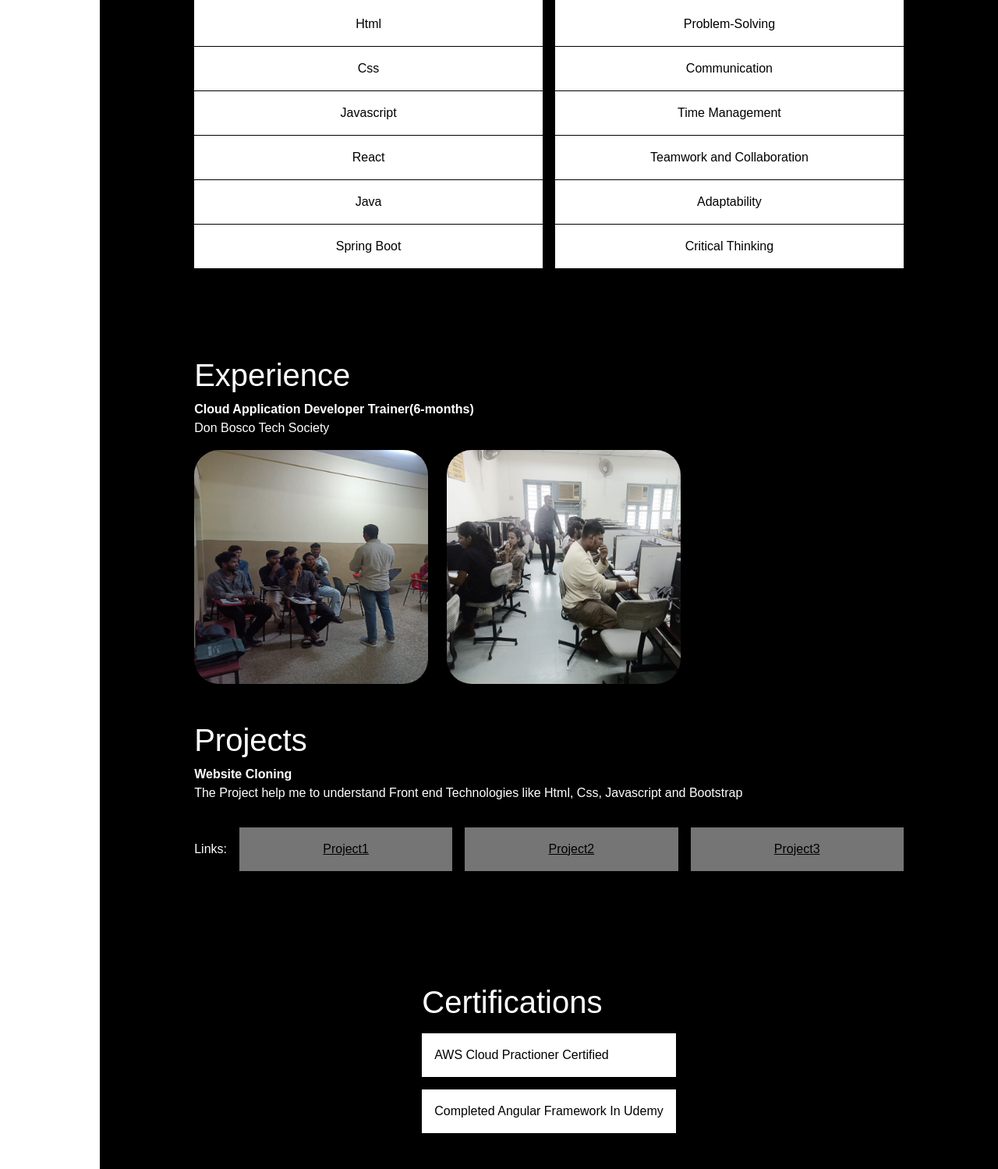
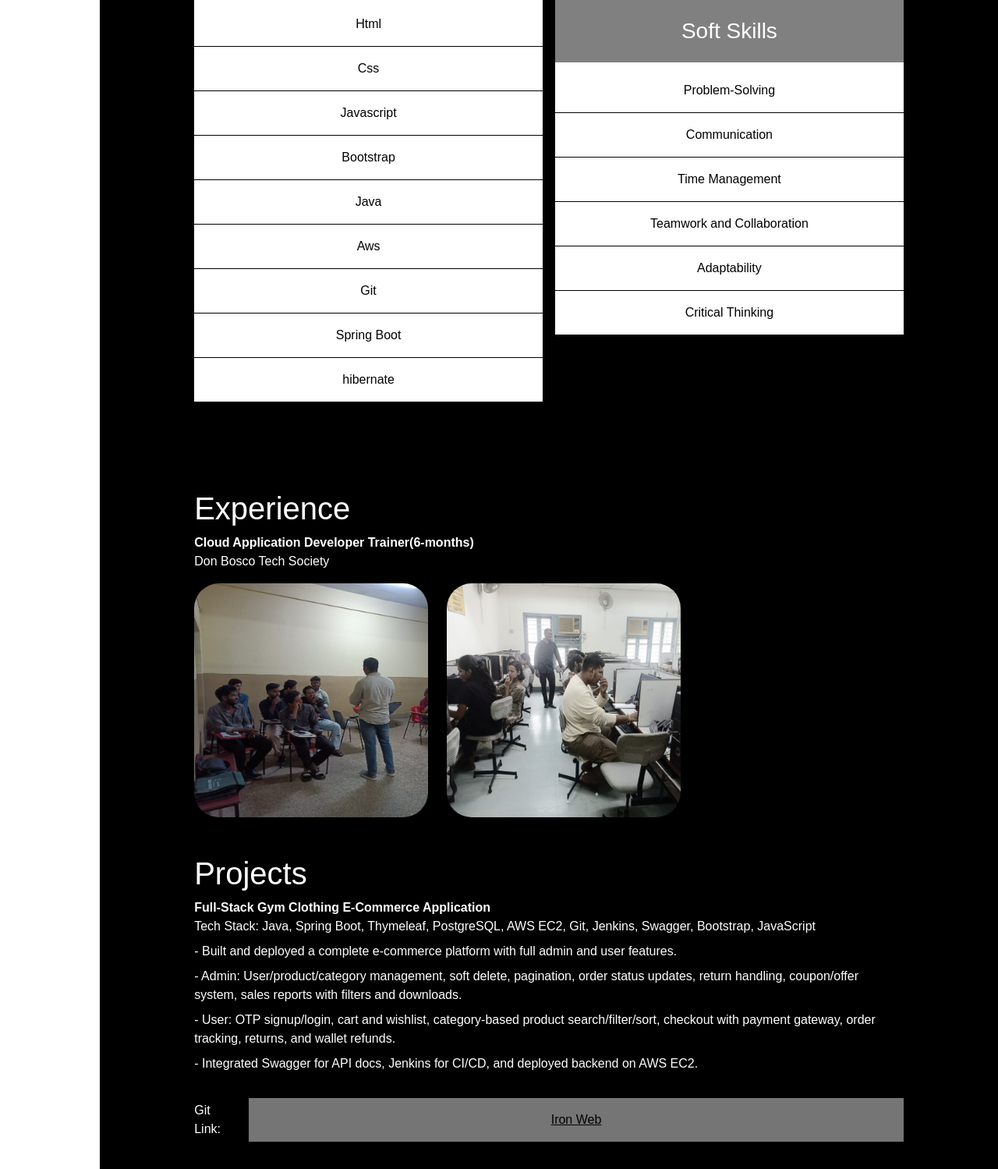
Before and after one commit to Akin321/portfolio, a plain HTML site: page index.html in a window 1280 px wide. Shown: the part 1741-3240 px from the top of the page at 78% size. Drawn offline with nearby package versions, Linux system fonts and the light colour scheme.

Commit message:
new edit

```diff
--- a/index.html
+++ b/index.html
@@ -131,9 +131,12 @@
                                     <li>Html</li>
                                     <li>Css</li>
                                     <li>Javascript</li>
-                                    <li>React</li>
+                                    <li>Bootstrap</li>
                                     <li>Java</li>
+                                    <li>Aws</li>
+                                    <li>Git</li>
                                     <li>Spring Boot</li>
+                                    <li>hibernate</li>
                                 </ul>
                             </div>
 
@@ -169,13 +172,16 @@
                     <div class="projects">
                         <h1>Projects</h1>
                         <dl>
-                            <dt>Website Cloning</dt>
-                            <dd>The Project help me to understand Front end Technologies like Html, Css, Javascript and Bootstrap</dd>
+                            <dt>Full-Stack Gym Clothing E-Commerce Application</dt>
+                            <dd>Tech Stack: Java, Spring Boot, Thymeleaf, PostgreSQL, AWS EC2, Git, Jenkins, Swagger, Bootstrap, JavaScript</dd>
+                            <dd>- Built and deployed a complete e-commerce platform with full admin and user features.</dd>
+                            <dd>- Admin: User/product/category management, soft delete, pagination, order status updates, return handling, coupon/offer system, sales reports with filters and downloads.</dd>
+                            <dd>- User: OTP signup/login, cart and wishlist, category-based product search/filter/sort, checkout with payment gateway, order tracking, returns, and wallet refunds.</dd>
+                            <dd>- Integrated Swagger for API docs, Jenkins for CI/CD, and deployed backend on AWS EC2.</dd>
                         </dl>
-                        <div class="prj d-sm-flex gap-3 align-items-center"><span>Links:</span>
-                            <a href="https://akin321.github.io/zomato-clone/">Project1</a>
-                            <a href="https://akin321.github.io/uber-clone/">Project2</a>
-                            <a href="https://akin321.github.io/kfc-clone/">Project3</a>
+                        <div class="prj d-sm-flex gap-3 align-items-center"><span>Git Link:</span>
+                            <a href="https://github.com/Akin321/IronWeb.git">Iron Web</a>
+
                         </div>
                     </div>
                 </div>
@@ -184,7 +190,6 @@
                         <h1>Certifications</h1>
                         <ul>
                             <li>AWS Cloud Practioner Certified</li>
-                            <li>Completed Angular Framework In Udemy</li>
                         </ul>
                     </div>
                     <div>
```
